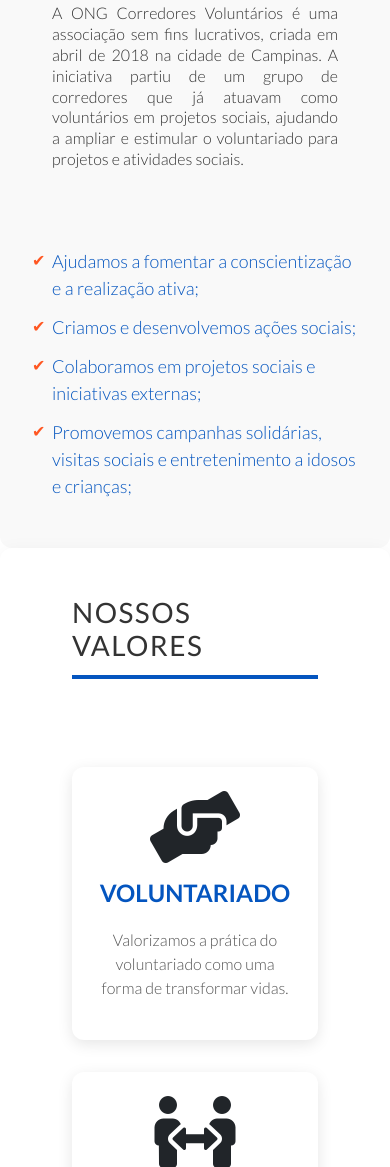
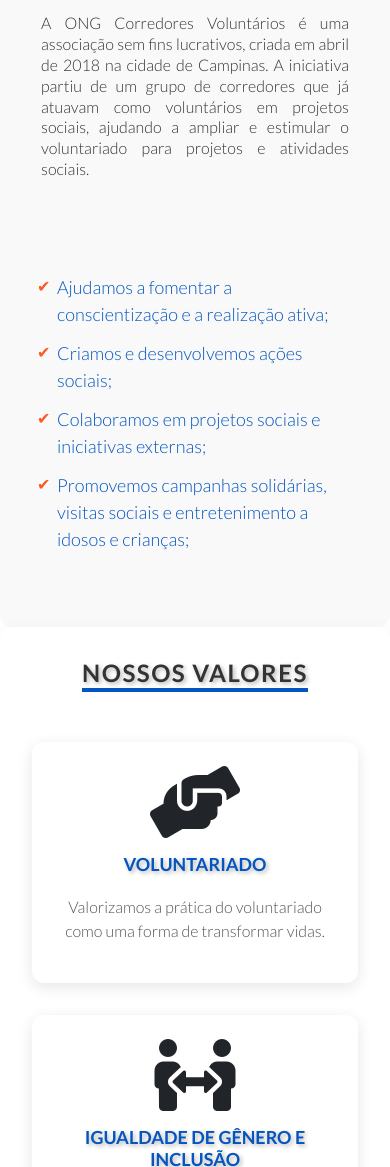
Before and after one commit to TabsMacedo/projeto-corvo, a plain HTML site: page index.html in a window 390 px wide. Shown: the part 833-2000 px from the top of the page. Drawn offline with nearby package versions, Linux system fonts and the light colour scheme.

Commit message:
ajustes em responsividade

```diff
--- a/index.html
+++ b/index.html
@@ -77,7 +77,7 @@
         </div>
     </section>
 
-    <section class="values-section bg-white py-5">
+    <section class="values-section bg-white ">
         <h2>Nossos Valores</h2>
         <div class="section__main">
             <div class="our-values">
--- a/style.css
+++ b/style.css
@@ -327,11 +327,10 @@ body {
 }
 /* Sessão "Nossos Valores" */
 .values-section {
-    padding: 72px;
     display: flex;
     flex-direction: column;
     align-items: center;
-    gap: 40px;
+    padding: 64px 64px 92px;
     background-color: var(--branco);
     border-radius: 12px;
     box-shadow: 0 4px 20px rgba(0, 0, 0, 0.05);
@@ -340,11 +339,12 @@ body {
 
 .values-section h2 {
     font-family: "Lato", sans-serif;
+    text-shadow: 2px 2px 4px rgba(0, 0, 0, 0.3);
     font-size: 2.5rem;
     color: #333;
+    font-weight: 600;
     text-transform: uppercase;
     position: relative;
-    padding-bottom: 12px;
     border-bottom: 4px solid var(--azulSegundario);
     letter-spacing: 1.5px;
 
@@ -357,7 +357,6 @@ body {
     gap: 32px;
     flex-wrap: wrap;
     width: 100%;
-
     max-width: 1200px;
     margin-top: 40px;
 }
@@ -383,6 +382,7 @@ body {
     font-size: 1.5rem;
     font-weight: bold;
     text-transform: uppercase;
+    text-shadow: 2px 2px 4px rgba(0, 0, 0, 0.3);
     color: var(--azulSegundario);
     margin-top: 16px;
 }
@@ -428,9 +428,11 @@ body {
 
 .part-title h2 {
     color: #333;
+    text-shadow: 2px 2px 4px rgba(0, 0, 0, 0.3);
+    font-size: 2.5rem;
+    font-weight: 600;
     display: inline-block;
     border-bottom: 4px solid var(--azulSegundario);
-    letter-spacing: 1px;
 }
 .part-title p{
     font-size: 2rem;
@@ -939,25 +941,42 @@ body {
 
 /* Ajustes Específicos para Dispositivos até 469px */
 @media (max-width: 469px) {
+ .navbar{
+    width: 100%;
+    margin: 0;
+ }
+    .navbar p{
+        visibility: hidden;
+    }
 
-    .about-section,
-    .section-part,
-    .location,
-    .section-contact,
-    .informacoes-complementares {
-        padding: 20px 16px; /* Menos padding */
-    }
+  .us__right{
+    padding: 16px;
+  }
 
     /* Ajustes de fonte ainda menores */
     .about-section h2,
     .section-part h2,
     .location h2,
     .section-contact h2,
-    .informacoes-complementares h2 {
-        font-size: 28px; /* Tamanho do título reduzido para 28px */
+    .values-section h2,
+    .section-compl h2,
+    .section-pcd h2,
+    .location h3,
+    .informacoes-complementares h2,
+    .contact-item h3 {
+        font-size: 24px; /* Tamanho do título reduzido para 28px */
         margin-bottom: 10px; /* Espaço abaixo do título */
+        text-align: center;
+        font-weight: 700;
+        text-shadow: 2px 2px 4px rgba(0, 0, 0, 0.3);
+    }
+    .our-values h3, .part-title p{
+        font-size: 18px;
     }
 
+    .values-section, .section-part, .section-compl, .section-pcd, .location, .section-contact{
+        padding: 32px;
+    }
     .part__title {
         font-size: 16px; /* Ajuste para telas menores */
     }
```
